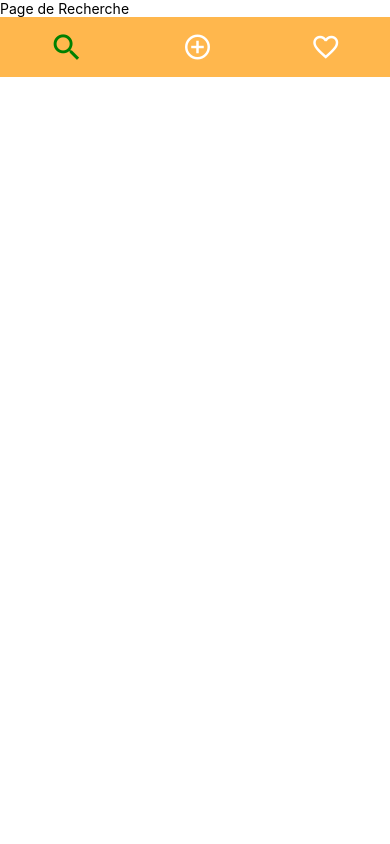
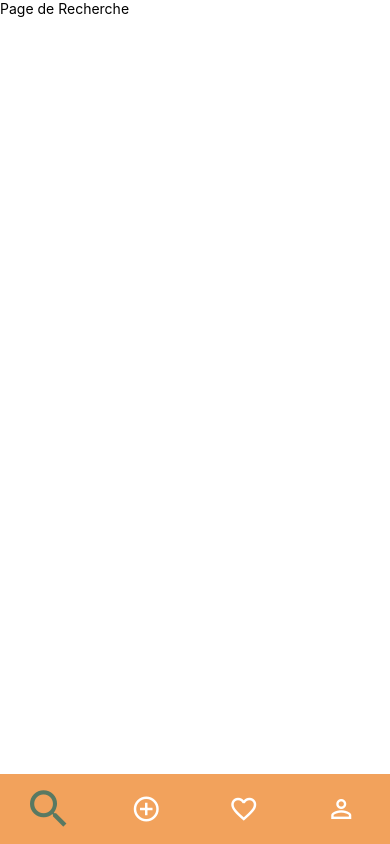
Before and after one commit to lucasleroyy/IWA_Campseeker_IG5, a React Native app: screen / in a window 390 px wide. Built offline with nearby package versions, Linux system fonts and the light colour scheme.

Commit message:
composant bandeau ok

```diff
--- a/App.js
+++ b/App.js
@@ -1,6 +1,6 @@
 import React, { useState } from 'react';
-import { View, Text } from 'react-native';
-import Bandeau from './src/components/Bandeau.js'; // Assure-toi du bon chemin
+import { View, Text, StyleSheet } from 'react-native';
+import Bandeau from './src/components/Bandeau'; // Assure-toi du bon chemin
 
 const App = () => {
   const [currentPage, setCurrentPage] = useState('Search');
@@ -10,14 +10,21 @@ const App = () => {
   };
 
   return (
-    <View style={{ flex: 1 }}>
+    <View style={styles.container}>
       {currentPage === 'Search' && <Text>Page de Recherche</Text>}
       {currentPage === 'Add' && <Text>Page Ajouter</Text>}
-      {currentPage === 'Favorites' && <Text>Page Favoris</Text>}
+      {currentPage === 'Favorites' && <Text>Mes lieux favoris</Text>}
+      {currentPage === 'Profile' && <Text>Page Profil</Text>}
 
       <Bandeau currentPage={currentPage} onNavigate={onNavigate} />
     </View>
   );
 };
 
+const styles = StyleSheet.create({
+  container: {
+    flex: 1,
+  },
+});
+
 export default App;
--- a/src/components/Bandeau.js
+++ b/src/components/Bandeau.js
@@ -1,31 +1,42 @@
 import React from 'react';
-import { View, TouchableOpacity, StyleSheet } from 'react-native';
+import { View, TouchableOpacity, StyleSheet, Dimensions } from 'react-native';
 import { MaterialIcons } from '@expo/vector-icons';
+
+// Obtenir la largeur de l'écran pour répartir équitablement les icônes
+const { width } = Dimensions.get('window');
 
 const Bandeau = ({ currentPage, onNavigate }) => {
   return (
     <View style={styles.container}>
-      <TouchableOpacity onPress={() => onNavigate('Search')}>
+      <TouchableOpacity onPress={() => onNavigate('Search')} style={styles.iconContainer}>
         <MaterialIcons
           name="search"
-          size={currentPage === 'Search' ? 35 : 30}
-          color={currentPage === 'Search' ? 'green' : 'white'}
+          size={currentPage === 'Search' ? 50 : 30}  // Agrandir l'icône active
+          color={currentPage === 'Search' ? '#597962' : 'white'}  // Vert pour la page active
         />
       </TouchableOpacity>
 
-      <TouchableOpacity onPress={() => onNavigate('Add')}>
+      <TouchableOpacity onPress={() => onNavigate('Add')} style={styles.iconContainer}>
         <MaterialIcons
           name="add-circle-outline"
-          size={currentPage === 'Add' ? 35 : 30}
-          color={currentPage === 'Add' ? 'green' : 'white'}
+          size={currentPage === 'Add' ? 50 : 30}  // Agrandir l'icône active
+          color={currentPage === 'Add' ? '#597962' : 'white'}  // Vert pour la page active
         />
       </TouchableOpacity>
 
-      <TouchableOpacity onPress={() => onNavigate('Favorites')}>
+      <TouchableOpacity onPress={() => onNavigate('Favorites')} style={styles.iconContainer}>
         <MaterialIcons
           name="favorite-outline"
-          size={currentPage === 'Favorites' ? 35 : 30}
-          color={currentPage === 'Favorites' ? 'green' : 'white'}
+          size={currentPage === 'Favorites' ? 50 : 30}  // Agrandir l'icône active
+          color={currentPage === 'Favorites' ? '#597962' : 'white'}  // Vert pour la page active
+        />
+      </TouchableOpacity>
+
+      <TouchableOpacity onPress={() => onNavigate('Profile')} style={styles.iconContainer}>
+        <MaterialIcons
+          name="person-outline"
+          size={currentPage === 'Profile' ? 50 : 30}  // Agrandir l'icône active
+          color={currentPage === 'Profile' ? '#597962' : 'white'}  // Vert pour la page active
         />
       </TouchableOpacity>
     </View>
@@ -37,10 +48,15 @@ const styles = StyleSheet.create({
     flexDirection: 'row',
     justifyContent: 'space-around',
     alignItems: 'center',
-    backgroundColor: '#FFB74D',
-    height: 60,
-    paddingBottom: 10,
-    paddingTop: 10,
+    backgroundColor: '#F2A25C',  // Couleur orange du bandeau
+    height: 70,  // Hauteur fixe du bandeau
+    width: width,  // Largeur totale de l'écran
+    position: 'absolute',
+    bottom: 0,  // Toujours en bas de la page
+  },
+  iconContainer: {
+    flex: 1,
+    alignItems: 'center',
   },
 });
 
```
